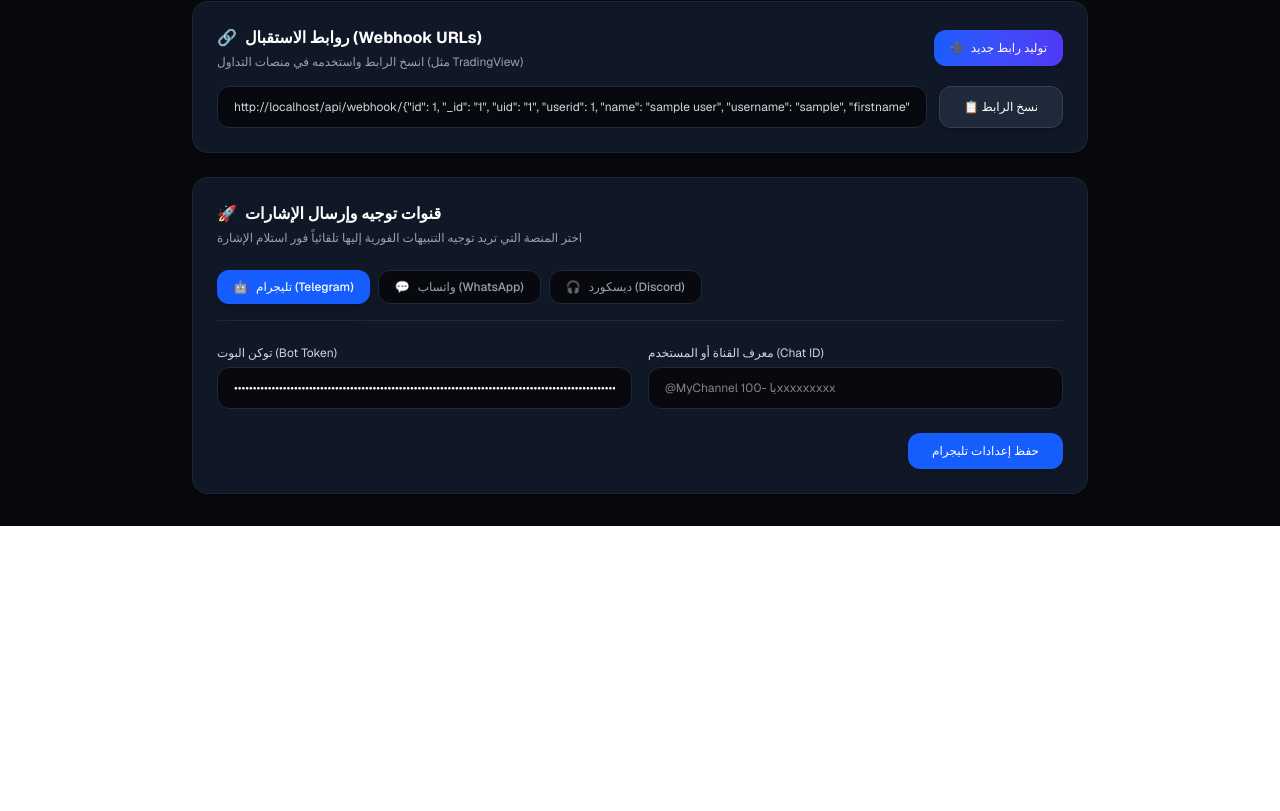
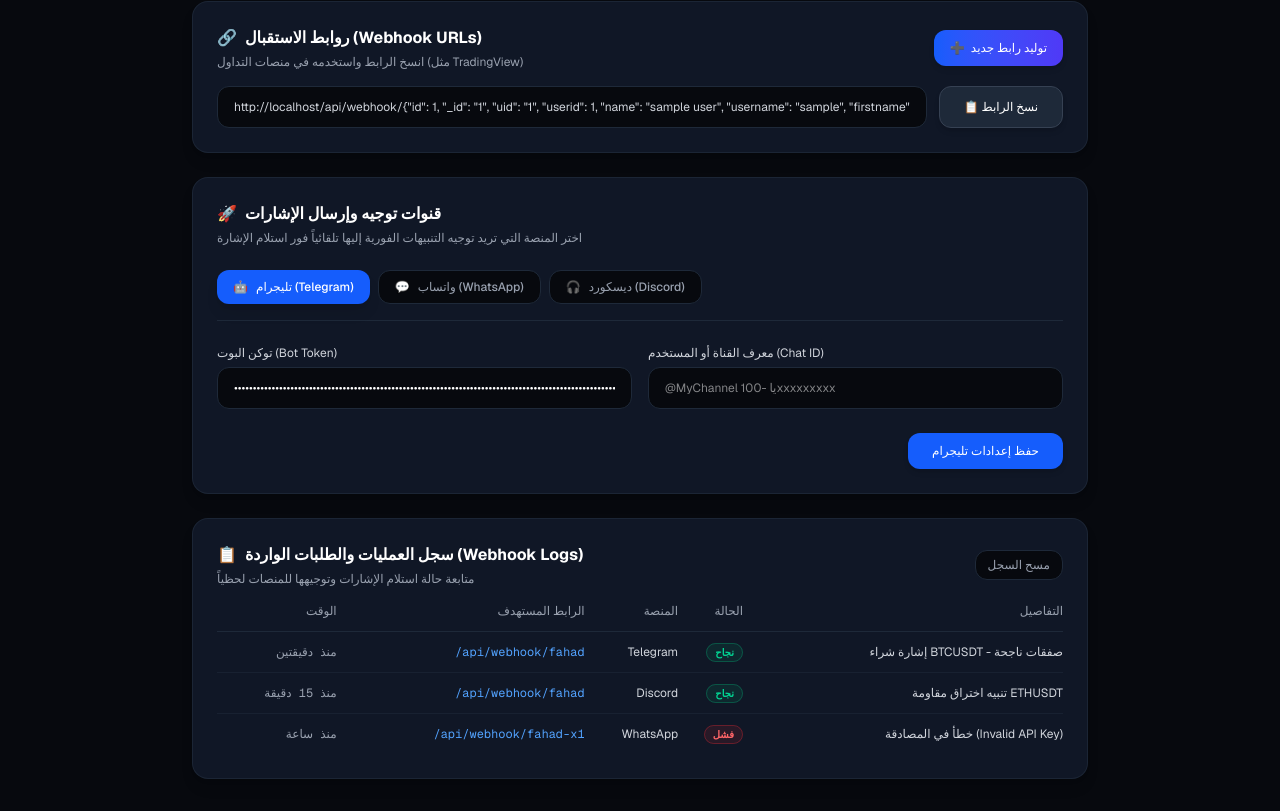
Before and after one commit to hamato19/signal-flow-dashboard, a Next.js app: page /dashboard in a window 1280 px wide. Shown: the part 383-1194 px from the top of the page. Before the commit the page ends 909 px from the top, so only its background shows below. Built offline with nearby package versions, Linux system fonts and the light colour scheme; sample sign-in values are in the browser's storage.

Commit message:
Update page.tsx

```diff
--- a/src/app/dashboard/page.tsx
+++ b/src/app/dashboard/page.tsx
@@ -1,6 +1,15 @@
 'use client';
 import { useEffect, useState } from 'react';
 import { useRouter } from 'next/navigation';
+
+interface LogItem {
+  id: string;
+  time: string;
+  endpoint: string;
+  platform: 'Telegram' | 'WhatsApp' | 'Discord';
+  status: 'نجاح' | 'فشل';
+  details: string;
+}
 
 export default function DashboardPage() {
   const router = useRouter();
@@ -25,7 +34,13 @@ export default function DashboardPage() {
   const [activeTab, setActiveTab] = useState<'telegram' | 'whatsapp' | 'discord'>('telegram');
   const [statusMessage, setStatusMessage] = useState('');
 
-  // تحديد حدود الروابط لكل باقة
+  // سجل العمليات (Logs)
+  const [logs, setLogs] = useState<LogItem[]>([
+    { id: '1', time: 'منذ دقيقتين', endpoint: '/api/webhook/fahad', platform: 'Telegram', status: 'نجاح', details: 'إشارة شراء BTCUSDT - صفقات ناجحة' },
+    { id: '2', time: 'منذ 15 دقيقة', endpoint: '/api/webhook/fahad', platform: 'Discord', status: 'نجاح', details: 'تنبيه اختراق مقاومة ETHUSDT' },
+    { id: '3', time: 'منذ ساعة', endpoint: '/api/webhook/fahad-x1', platform: 'WhatsApp', status: 'فشل', details: 'خطأ في المصادقة (Invalid API Key)' },
+  ]);
+
   const getPlanLimit = (plan: string) => {
     switch (plan) {
       case 'free': return 5;
@@ -58,7 +73,6 @@ export default function DashboardPage() {
     setUsername(user);
     setCurrentPlan(plan);
 
-    // استرجاع أو إنشائي أول رابط أساسي
     const savedUrls = localStorage.getItem(`webhook_list_${user}`);
     if (savedUrls) {
       const parsed = JSON.parse(savedUrls);
@@ -71,7 +85,6 @@ export default function DashboardPage() {
       localStorage.setItem(`webhook_list_${user}`, JSON.stringify([initialUrl]));
     }
 
-    // استرجاع إعدادات القنوات
     setTelegramToken(localStorage.getItem('telegram_token') || '');
     setTelegramChatId(localStorage.getItem('telegram_chat_id') || '');
     setWhatsappPhone(localStorage.getItem('whatsapp_phone') || '');
@@ -79,7 +92,6 @@ export default function DashboardPage() {
     setDiscordWebhook(localStorage.getItem('discord_webhook') || '');
   }, [router]);
 
-  // دالة توليد رابط ويب هوك جديد مع التحقق من حدود الباقة
   const generateNewWebhook = () => {
     setLimitError('');
     const limit = getPlanLimit(currentPlan);
@@ -98,7 +110,6 @@ export default function DashboardPage() {
     localStorage.setItem(`webhook_list_${username}`, JSON.stringify(updatedUrls));
   };
 
-  // دالة نسخ الرابط مع مؤشر تفاعلي
   const handleCopy = (urlToCopy: string) => {
     navigator.clipboard.writeText(urlToCopy);
     setCopyStatus(true);
@@ -125,6 +136,10 @@ export default function DashboardPage() {
     localStorage.removeItem('signal_user');
     localStorage.removeItem('signal_plan');
     router.push('/');
+  };
+
+  const clearLogs = () => {
+    setLogs([]);
   };
 
   const maxLimit = getPlanLimit(currentPlan);
@@ -195,7 +210,7 @@ export default function DashboardPage() {
           </div>
         </div>
 
-        {/* قسم إدارة وعرض روابط الويب هوك (Webhook URLs) مع زر النسخ والتوليد */}
+        {/* قسم إدارة وعرض روابط الويب هوك */}
         <div className="bg-[#101726] border border-gray-800/80 p-6 rounded-2xl shadow-lg space-y-4">
           <div className="flex flex-col md:flex-row justify-between items-start md:items-center gap-3">
             <div>
@@ -219,7 +234,6 @@ export default function DashboardPage() {
             </div>
           )}
 
-          {/* حقل عرض الرابط النشط مع زر النسخ */}
           <div className="flex flex-col md:flex-row gap-3">
             <input
               type="text"
@@ -239,7 +253,6 @@ export default function DashboardPage() {
             </button>
           </div>
 
-          {/* قائمة الروابط المולّدة السابقة إن وجدت */}
           {webhookUrls.length > 1 && (
             <div className="pt-3 border-t border-gray-800/80 space-y-2">
               <p className="text-xs text-gray-400 font-medium">سجل الروابط المולّدة (اضغط للتفعيل):</p>
@@ -274,7 +287,6 @@ export default function DashboardPage() {
             <p className="text-gray-400 text-xs mt-1">اختر المنصة التي تريد توجيه التنبيهات الفورية إليها تلقائياً فور استلام الإشارة</p>
           </div>
 
-          {/* تبويبات التنقل بين المنصات */}
           <div className="flex flex-wrap gap-2 border-b border-gray-800 pb-4">
             <button
               onClick={() => setActiveTab('telegram')}
@@ -296,7 +308,6 @@ export default function DashboardPage() {
             </button>
           </div>
 
-          {/* محتوى تبويب تليجرام */}
           {activeTab === 'telegram' && (
             <form onSubmit={(e) => handleSaveSettings(e, 'telegram')} className="space-y-4">
               <div className="grid grid-cols-1 md:grid-cols-2 gap-4">
@@ -330,7 +341,6 @@ export default function DashboardPage() {
             </form>
           )}
 
-          {/* محتوى تبويب واتساب */}
           {activeTab === 'whatsapp' && (
             <form onSubmit={(e) => handleSaveSettings(e, 'whatsapp')} className="space-y-4">
               <div className="grid grid-cols-1 md:grid-cols-2 gap-4">
@@ -364,7 +374,6 @@ export default function DashboardPage() {
             </form>
           )}
 
-          {/* محتوى تبويب ديسكورد */}
           {activeTab === 'discord' && (
             <form onSubmit={(e) => handleSaveSettings(e, 'discord')} className="space-y-4">
               <div>
@@ -388,6 +397,67 @@ export default function DashboardPage() {
 
         </div>
 
+        {/* قسم سجل العمليات (Webhook Activity Logs) في الأسفل */}
+        <div className="bg-[#101726] border border-gray-800/80 p-6 rounded-2xl shadow-lg space-y-4">
+          <div className="flex justify-between items-center">
+            <div>
+              <h2 className="text-base font-bold flex items-center gap-2">
+                <span>📋</span> سجل العمليات والطلبات الواردة (Webhook Logs)
+              </h2>
+              <p className="text-gray-400 text-xs mt-1">متابعة حالة استلام الإشارات وتوجيهها للمنصات لحظياً</p>
+            </div>
+            {logs.length > 0 && (
+              <button
+                onClick={clearLogs}
+                className="text-gray-400 hover:text-red-400 text-xs transition border border-gray-800 hover:border-red-500/30 px-3 py-1.5 rounded-xl bg-[#07090e]"
+              >
+                مسح السجل
+              </button>
+            )}
+          </div>
+
+          <div className="overflow-x-auto">
+            <table className="w-full text-right text-xs">
+              <thead>
+                <tr className="border-b border-gray-800 text-gray-400">
+                  <th className="pb-3 font-medium">الوقت</th>
+                  <th className="pb-3 font-medium">الرابط المستهدف</th>
+                  <th className="pb-3 font-medium">المنصة</th>
+                  <th className="pb-3 font-medium">الحالة</th>
+                  <th className="pb-3 font-medium">التفاصيل</th>
+                </tr>
+              </thead>
+              <tbody className="divide-y divide-gray-800/60 font-mono">
+                {logs.length === 0 ? (
+                  <tr>
+                    <td colSpan={5} className="text-center py-6 text-gray-500 font-sans">
+                      لا توجد سجلات حالية.
+                    </td>
+                  </tr>
+                ) : (
+                  logs.map((log) => (
+                    <tr key={log.id} className="hover:bg-[#07090e]/40 transition">
+                      <td className="py-3 text-gray-400 whitespace-nowrap">{log.time}</td>
+                      <td className="py-3 text-blue-400 max-w-[150px] truncate">{log.endpoint}</td>
+                      <td className="py-3 text-gray-300 font-sans">{log.platform}</td>
+                      <td className="py-3">
+                        <span className={`px-2 py-0.5 rounded-full text-[10px] font-sans font-semibold ${
+                          log.status === 'نجاح'
+                            ? 'bg-emerald-500/10 text-emerald-400 border border-emerald-500/30'
+                            : 'bg-red-500/10 text-red-400 border border-red-500/30'
+                        }`}>
+                          {log.status}
+                        </span>
+                      </td>
+                      <td className="py-3 text-gray-300 font-sans">{log.details}</td>
+                    </tr>
+                  ))
+                )}
+              </tbody>
+            </table>
+          </div>
+        </div>
+
       </div>
     </main>
   );
```
